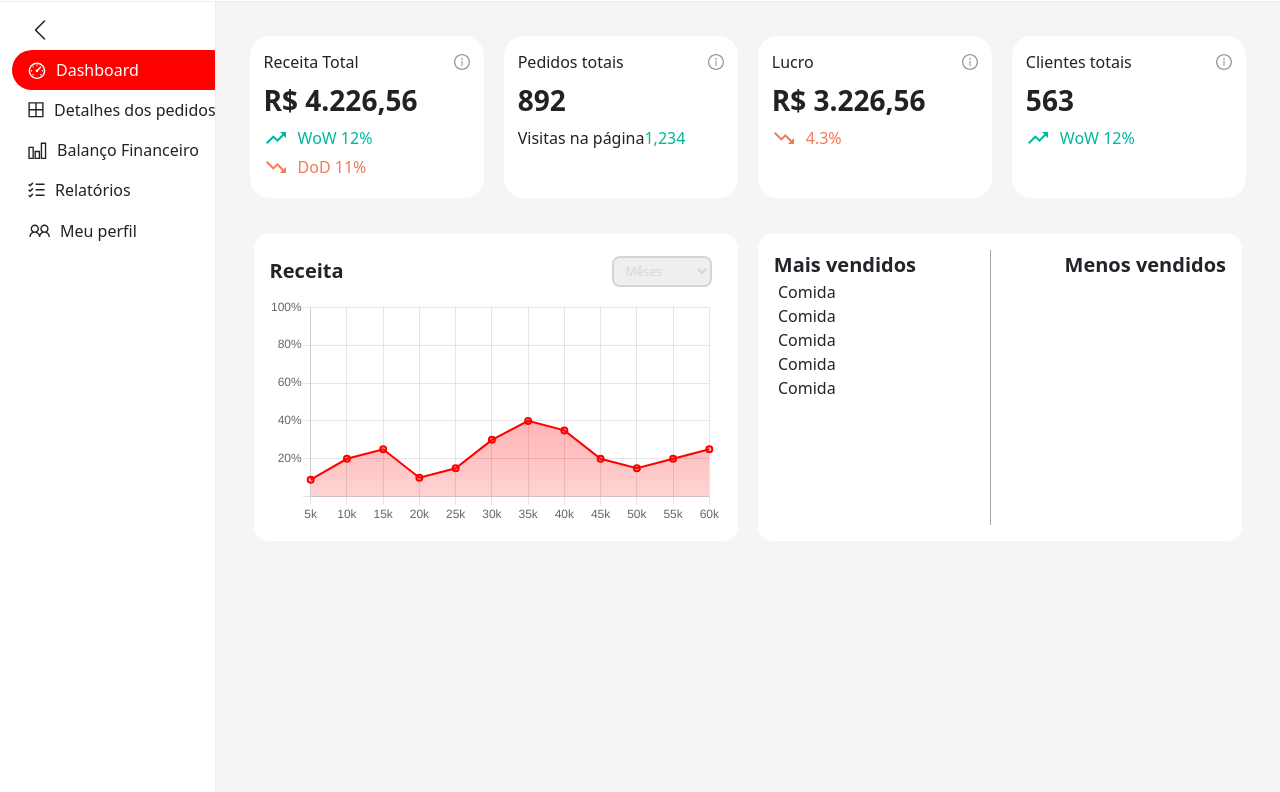
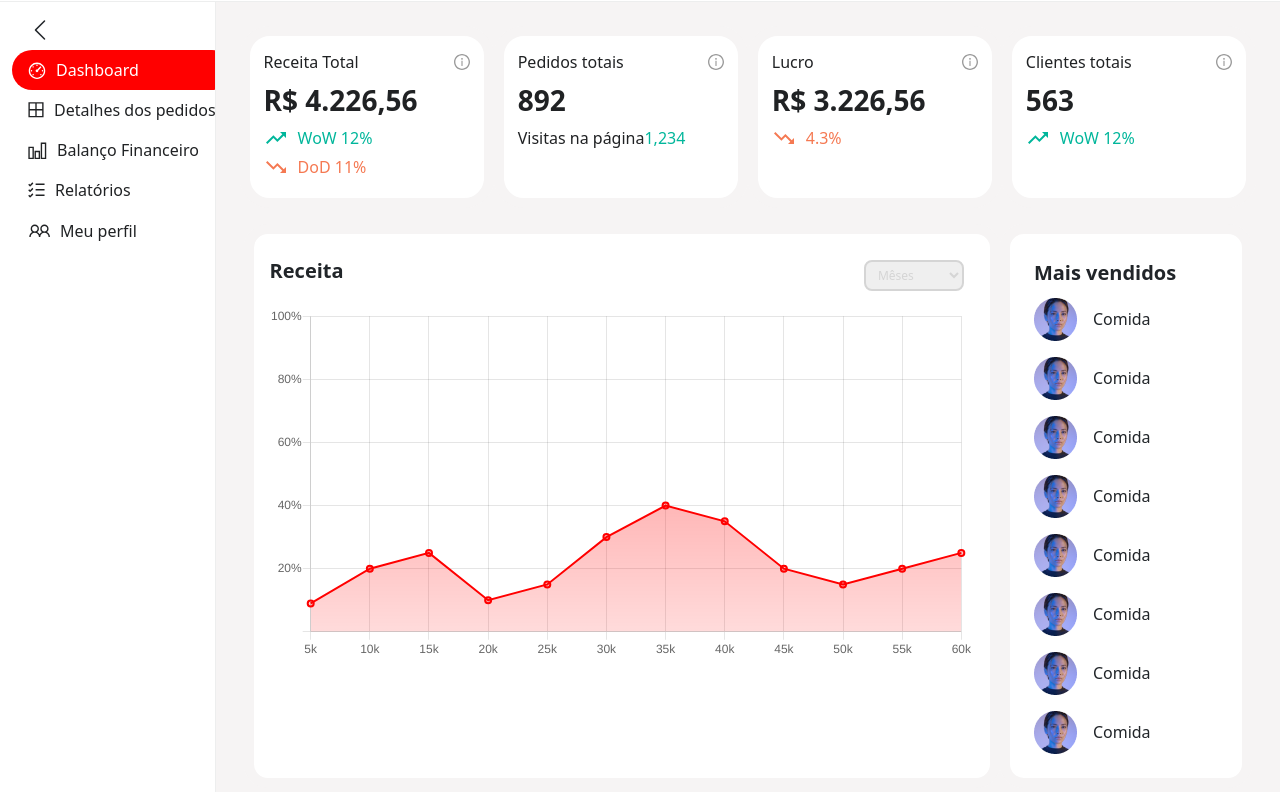
Before and after one commit to VitorMiconi/ifood, a plain HTML site: page index.html in a window 1280 px wide. Shown: the part 74-866 px from the top of the page. Drawn offline with nearby package versions, Linux system fonts and the light colour scheme.

Commit message:
dashboard

```diff
--- a/graphic.js
+++ b/graphic.js
@@ -1,7 +1,7 @@
 const ctx = document.getElementById('graphic-1').getContext('2d');
 
 // Criando o gradiente
-const gradient = ctx.createLinearGradient(0, 0, 0, 300);
+const gradient = ctx.createLinearGradient(0, 0, 0, 450);
 gradient.addColorStop(0, 'rgba(255, 0, 0, 0.5)'); // Cor no topo (mais opaca)
 gradient.addColorStop(1, 'rgba(255, 0, 0, 0)');   // Cor na base (transparente)
 
--- a/index.html
+++ b/index.html
@@ -112,7 +112,7 @@
       <div class="p-3 container">
         <div class="row">
           <!-- Gráfico da esquerda -->
-          <div class="graphic-left col-6 p-3">
+          <div class="graphic-left col-9 p-3">
             <div class="graphic-header d-flex justify-content-between align-items-center">
               <p class="graphic-title">Receita</p>
               <select name="meses" id="meses" class="month-select">
@@ -137,35 +137,43 @@
           </div>
 
           <!-- Gráfico da direita -->
-          <div class="graphic-right col-6 d-flex justify-content-between p-3">
+          <div class="graphic-right col-3 d-flex justify-content-between p-4">
             <div class="more-sold">
               <p class="graphic-title">Mais vendidos</p>
-              <div class="more-sold-items">
-                <div>
-                  <img src="" alt="" id="#">
+              <div class="row more-sold-items d-flex flex-column g-3" >
+                <div class="col-2 d-flex align-items-center gap-3">
+                  <img src="/src/img/user.png" alt="" id="#">
                   <label for="#">Comida</label>
                 </div>
-                <div>
-                  <img src="" alt="" id="#">
+                <div class="col-2 d-flex align-items-center gap-3">
+                  <img src="/src/img/user.png" alt="" id="#">
                   <label for="#">Comida</label>
                 </div>
-                <div>
-                  <img src="" alt="" id="#">
+                <div class="col-2 d-flex align-items-center gap-3">
+                  <img src="/src/img/user.png" alt="" id="#">
                   <label for="#">Comida</label>
                 </div>
-                <div>
-                  <img src="" alt="" id="#">
+                <div class="col-2 d-flex align-items-center gap-3">
+                  <img src="/src/img/user.png" alt="" id="#">
                   <label for="#">Comida</label>
                 </div>
-                <div>
-                  <img src="" alt="" id="#">
+                <div class="col-2 d-flex align-items-center gap-3">
+                  <img src="/src/img/user.png" alt="" id="#">
+                  <label for="#">Comida</label>
+                </div>
+                <div class="col-2 d-flex align-items-center gap-3">
+                  <img src="/src/img/user.png" alt="" id="#">
+                  <label for="#">Comida</label>
+                </div>
+                <div class="col-2 d-flex align-items-center gap-3">
+                  <img src="/src/img/user.png" alt="" id="#">
+                  <label for="#">Comida</label>
+                </div>
+                <div class="col-2 d-flex align-items-center gap-3">
+                  <img src="/src/img/user.png" alt="" id="#">
                   <label for="#">Comida</label>
                 </div>
               </div>
-            </div>
-            <div class="line"></div>
-            <div class="less-sold">
-              <p class="graphic-title">Menos vendidos</p>
             </div>
           </div>
         </div>
--- a/styles.css
+++ b/styles.css
@@ -174,14 +174,14 @@ p {
   background-color: white;
   border-radius: 24px;
   border: solid 10px #F6F4F4;
-  width: 50%;
+  width: 75%;
 }
 
 .graphic-right {
   background-color: white;
   border-radius: 24px;
   border: solid 10px #F6F4F4;
-  width: 50%;
+  width: 25%;
 }
 
 .graphic-header {
@@ -209,6 +209,7 @@ p {
 .graphic-title {
   font-size: 20px;
   font-weight: 600;
+  margin-bottom: 10px;
 }
 
 .month-select option {
```
